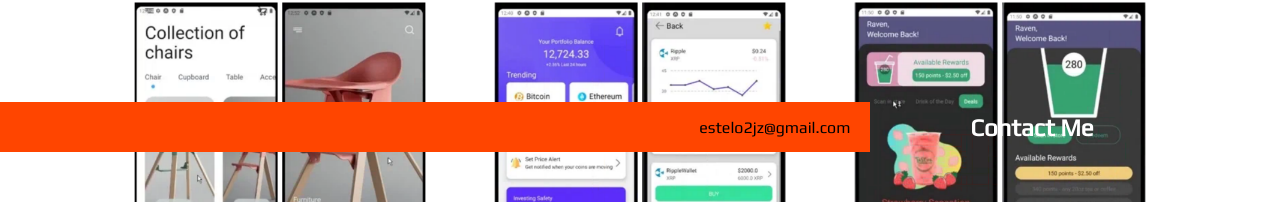
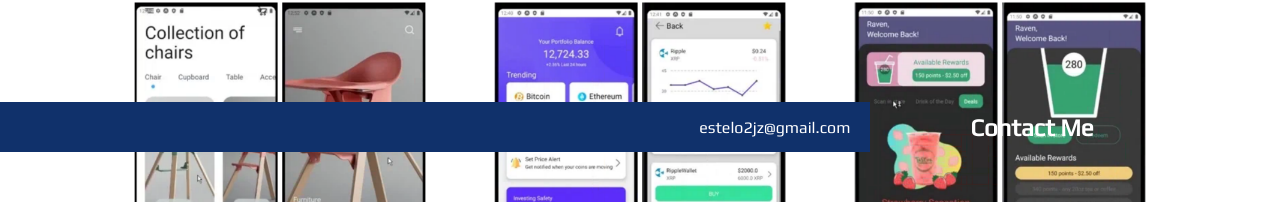
Before and after one commit to estelo2jz/portfolio-2021-v1, a React (Create React App) app: page / in a window 1280 px wide. Shown: the part 3326-3528 px from the top of the page. Built offline with nearby package versions, Linux system fonts and the light colour scheme; a web font is replaced by a local one.

Commit message:
Update contact.scss

```diff
--- a/src/styles/contact.scss
+++ b/src/styles/contact.scss
@@ -5,13 +5,13 @@
   padding: 100px 0;
 
   .contact__bar {
-    background: orangered;
+    background: #10316b;
     height: 50px;
     width: 68%;
     display: flex;
     justify-content: flex-end;
     align-items: center;
-    color: #000;
+    color: rgb(255, 255, 255);
     border-bottom: 2px;
 
     image {
```
